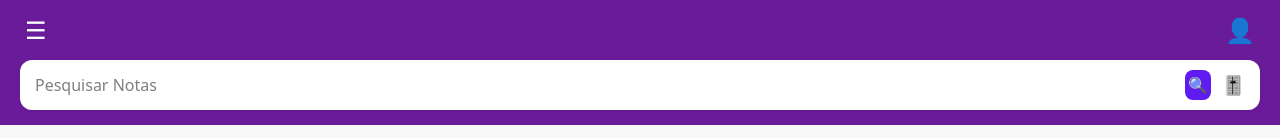
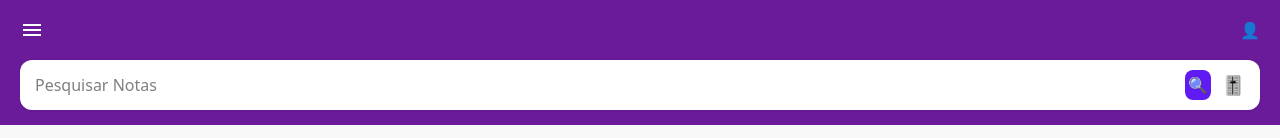
Before and after one commit to elielsondev/projeto_app_controle_de_garantia, a React (Vite) app: page / in a window 1280 px wide. Shown: the top 138 px of the page. Built offline with nearby package versions, Linux system fonts and the light colour scheme; the HTML template or start-up script is replaced by a standard one.

Commit message:
Add menu image
I added a menu image to the home screen and modified its style.

```diff
--- a/src/pages/Home.jsx
+++ b/src/pages/Home.jsx
@@ -75,7 +75,19 @@ const Home = () => {
     <div className="tela-inicial-container">
       {/* Barra Superior */}
       <header className="header-bar">
-        <button className="menu-button">☰</button>
+        <button className="menu-button">
+            <svg
+                width="24"
+                height="24"
+                viewBox="0 0 24 24"
+                fill="none"
+                img="./assets/menu.png"
+            >
+            <path
+            d="M3 18H21V16H3V18ZM3 13H21V11H3V13ZM3 6V8H21V6H3Z"
+            fill="currentColor"
+            /></svg>
+        </button>
         <button className="profile-button">👤</button>
       </header>
 
--- a/src/style/Home.css
+++ b/src/style/Home.css
@@ -33,13 +33,15 @@
 }
 
 
-.menu-button, .profile-button {
-  background: none;
-  border: none;
-  color: white;
-  font-size: 1.5em;
-  cursor: pointer;
-  padding: 5px;
+.menu-button, .Profile-button {
+    display: flex;
+    align-items: center;
+    justify-content: center;
+    color: #ffffff;
+}
+
+.menu-button svg {
+    display: block;
 }
 
 /*  Pesquisa  */
```
Also changed, not shown: src/assets/menu.png (added).
